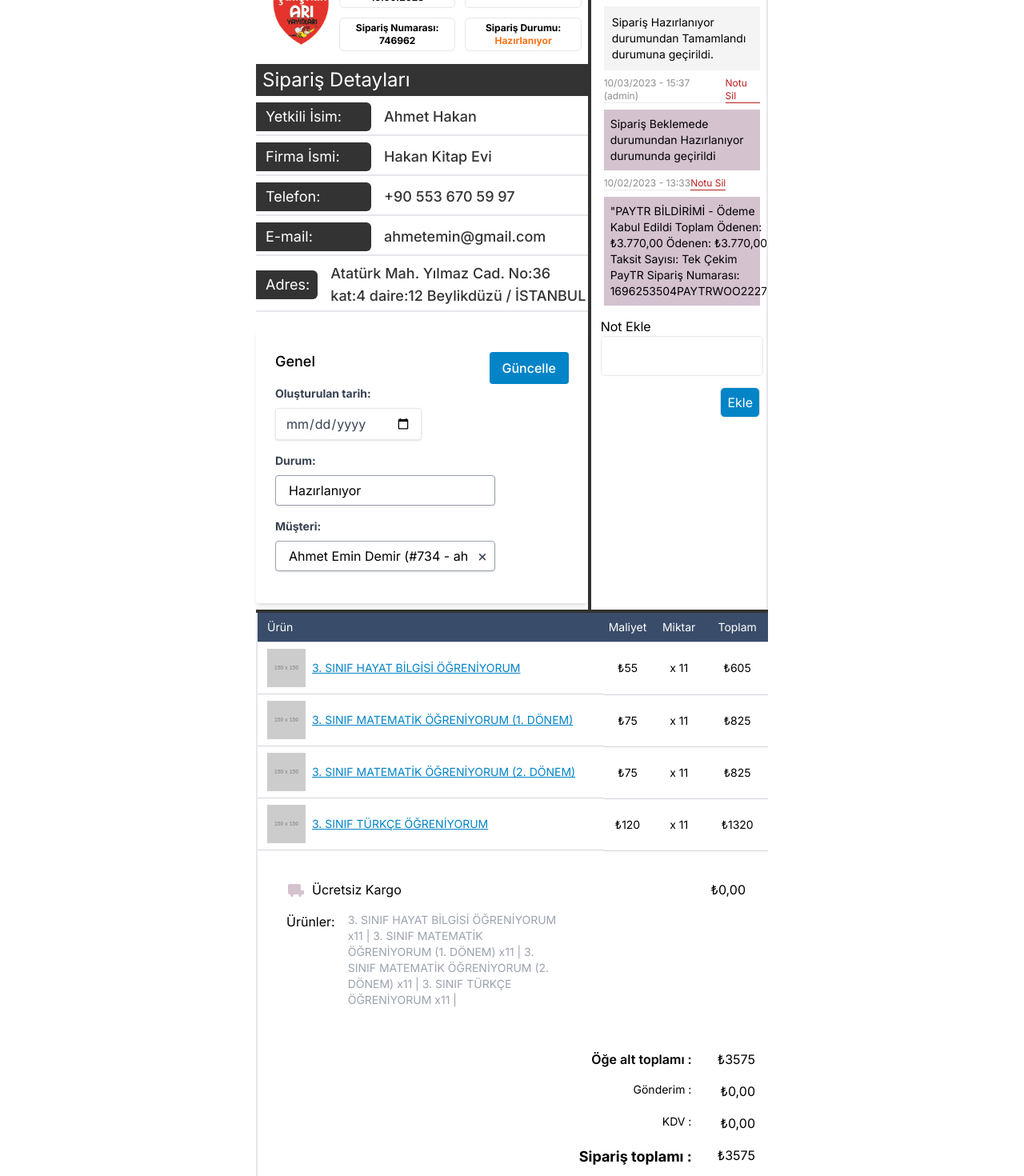
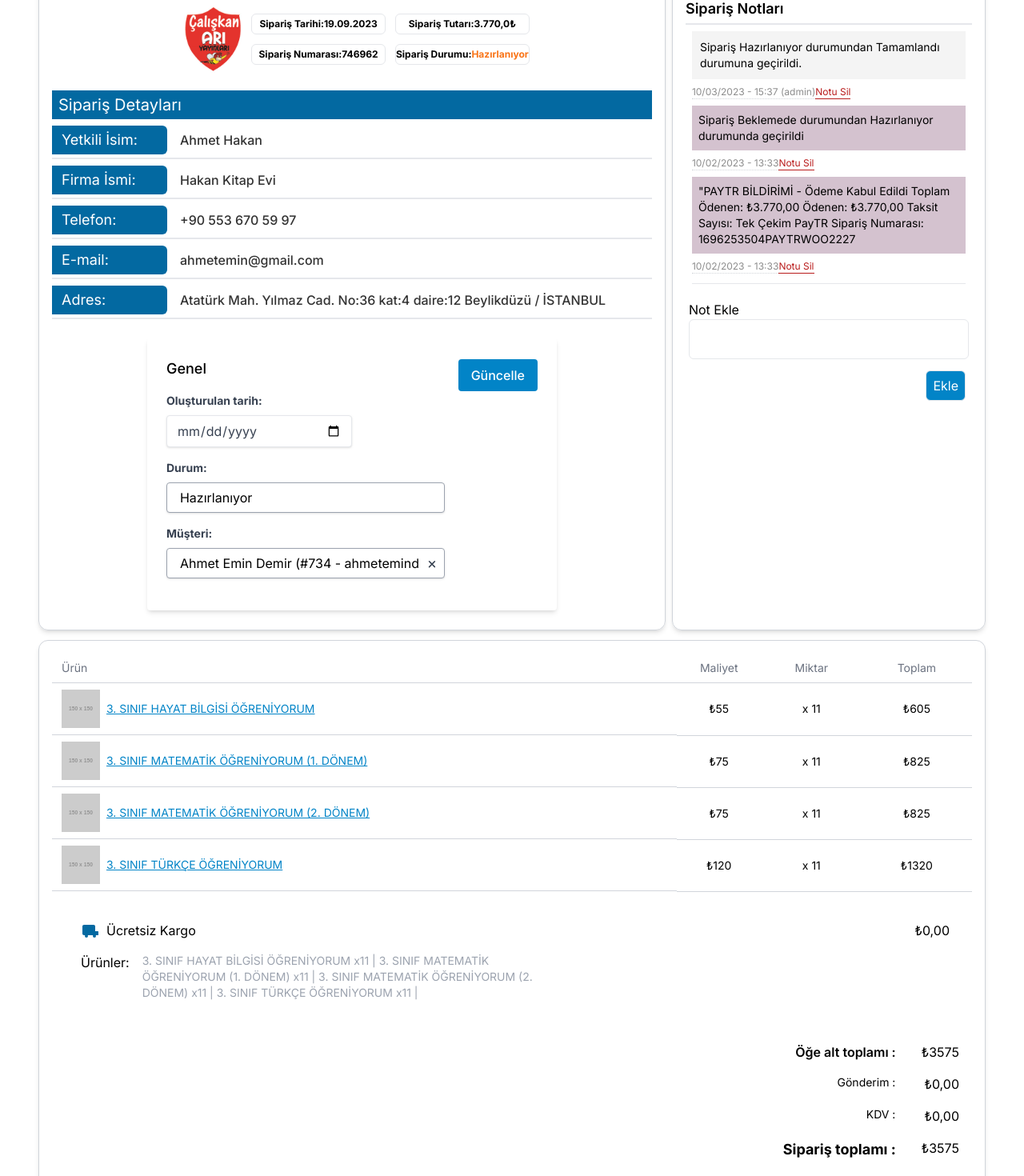
Before and after one commit to berktugates/medyanes360-case, a Next.js app: page / in a window 1280 px wide. Shown: the part 40-1510 px from the top of the page at 80% size. Built offline with nearby package versions, Linux system fonts and the light colour scheme.

Commit message:
style: responsive design has been corrected and style changes have been made

```diff
--- a/app/components/CustomerDetailTable.jsx
+++ b/app/components/CustomerDetailTable.jsx
@@ -7,31 +7,26 @@ export default function CustomerDetailTable({address, authorizor, company_name,
         <OrderLabel
           name={"Yetkili İsim"}
           value={authorizor}
-          className="text-sm sm:text-base md:text-lg lg:text-xl"
         />
         <hr className="border-t-2 mb-2" />
         <OrderLabel
           name={"Firma İsmi"}
           value={company_name}
-          className="text-sm sm:text-base md:text-lg lg:text-xl"
         />
         <hr className="border-t-2 mb-2" />
         <OrderLabel
           name={"Telefon"}
           value={telephone}
-          className="text-sm sm:text-base md:text-lg lg:text-xl"
         />
         <hr className="border-t-2 mb-2" />
         <OrderLabel
           name={"E-mail"}
           value={email}
-          className="text-sm sm:text-base md:text-lg lg:text-xl"
         />
         <hr className="border-t-2 mb-2" />
         <OrderLabel
           name={"Adres"}
           value={address}
-          className="text-sm sm:text-base md:text-lg lg:text-xl"
         />
       </div>
     </>
--- a/app/components/Label.jsx
+++ b/app/components/Label.jsx
@@ -1,8 +1,8 @@
 export default function Label ({value}){
     return (
         <>
-            <div className="bg-text-gray py-1">
-                <h1 className="md:text-2xl text-white ms-2">{value}</h1>
+            <div className="bg-sky-700 py-1">
+                <h1 className="md:text-xl text-white ms-2">{value}</h1>
             </div>
         </>
     )
--- a/app/components/NoteArea.jsx
+++ b/app/components/NoteArea.jsx
@@ -41,7 +41,7 @@ export default function NoteArea({ setData }) {
           <div className="flex mt-2 gap-2 float-right me-1">
             <button
               onClick={handleAddMessage}
-              className="bg-sky-600 text-white border py-1.5 px-2 rounded-md hover:bg-sky-700 hover:scale-105 hover:transition-all hover:duration-500 hover:ease-in-out"
+              className="bg-sky-600 text-white border py-1.5 px-2 mb-2 rounded-md hover:bg-sky-700 hover:scale-105 hover:transition-all hover:duration-500 hover:ease-in-out"
             >
               Ekle
             </button>
--- a/app/components/OrderLabel.jsx
+++ b/app/components/OrderLabel.jsx
@@ -2,11 +2,11 @@ export default function OrderLabel({name, value}){
     return (
         <>
             <div className="flex items-center mb-1 ">
-                <div className="bg-text-gray rounded-r-md w-36">
+                <div className="bg-sky-700 rounded-r-md w-36">
                     <h1 className="text-sm md:text-lg text-white p-1 ms-2 text-left">{name}:</h1>
                 </div>
                 <div className="ms-4">
-                    <h1 className="text-sm md:text-lg font-medium text-text-gray">{value}</h1>
+                    <h1 className="text-sm md:text-base font-medium text-text-gray">{value}</h1>
 
                 </div>
             </div>
--- a/app/components/OrderTable.jsx
+++ b/app/components/OrderTable.jsx
@@ -12,9 +12,9 @@ export default function OrderTable({ order_items }) {
   }, 0);
 
   return (
-    <div className="bg-table-gray border-l-2  overflow-y-auto ">
-      <table className="bg-white lg:min-w-full">
-        <thead className="bg-table-header text-white gap-3">
+    <div className="bg-table-gray overflow-y-auto lg:border lg:border-gray-300 lg:shadow-md lg:rounded-xl lg:p-4">
+      <table className="bg-white w-full">
+        <thead className="text-gray-500 gap-3">
           <tr>
             <th className="border-b px-1 py-1 md:py-2 md:px-3 border-gray-300 text-left text-sm font-normal">
               Ürün
@@ -81,17 +81,17 @@ export default function OrderTable({ order_items }) {
               <g id="SVGRepo_iconCarrier">
                 <path
                   d="M2 7C2 5.89543 2.89543 5 4 5H16C17.1046 5 18 5.89543 18 7V18H4C2.89543 18 2 17.1046 2 16V7Z"
-                  fill="#D4C2CF"
+                  fill="#0369A1"
                 ></path>
                 <path
                   d="M18 13L21.5 13C21.7761 13 22 13.2239 22 13.5V18H18V13Z"
-                  fill="#D4C2CF"
+                  fill="#0369A1"
                 ></path>
-                <circle cx="7" cy="19" r="2" fill="#D4C2CF"></circle>
-                <circle cx="17" cy="19" r="2" fill="#D4C2CF"></circle>
+                <circle cx="7" cy="19" r="2" fill="#0369A1"></circle>
+                <circle cx="17" cy="19" r="2" fill="#0369A1"></circle>
                 <path
                   d="M17 19C17 18.7348 17.1054 18.4804 17.2929 18.2929C17.4804 18.1054 17.7348 18 18 18H20V14H18V19Z"
-                  fill="#D4C2CF"
+                  fill="#0369A1"
                 ></path>
               </g>
             </svg>
--- a/app/page.js
+++ b/app/page.js
@@ -14,11 +14,11 @@ export default function Home() {
   return (
     <>
       <div id="container" className="h-screen flex justify-center">
-        <div className="sm:w-3/4 md:w-2/3 lg:w-3/4 xl:w-1/2">
-          <div className="flex flex-col lg:flex-row border-b-text-gray border-b-4">
+        <div className="mx-2 md:mx-8 lg:mx-12">
+          <div className="flex flex-col lg:flex-row lg:mt-4 lg:gap-2">
             <div
               id="left-part"
-              className="lg:border-r-4 border-b-text-gray border-r-text-gray lg:w-2/3 w-full"
+              className="lg:w-2/3 w-full lg:border lg:border-gray-300 lg:shadow-md lg:rounded-xl lg:p-4"
             >
               <div
                 id="order-top-box"
@@ -54,10 +54,9 @@ export default function Home() {
                 </div>
               </div>
             </div>
-            <hr className="w-2 md:block hidden" />
             <div
               id="right-part"
-              className="lg:w-1/3 w-full border-r-2 border-t-2 "
+              className="lg:w-1/3 w-full lg:border lg:border-gray-300 lg:shadow-md lg:rounded-xl lg:p-4"
             >
               <div id="messages-box">
                 <Messages messages={data.messages} setData={setData} />
@@ -65,7 +64,7 @@ export default function Home() {
               </div>
             </div>
           </div>
-          <div>
+          <div className="lg:mt-3">
             <OrderTable order_items={data.order_items} />
           </div>
         </div>
```
